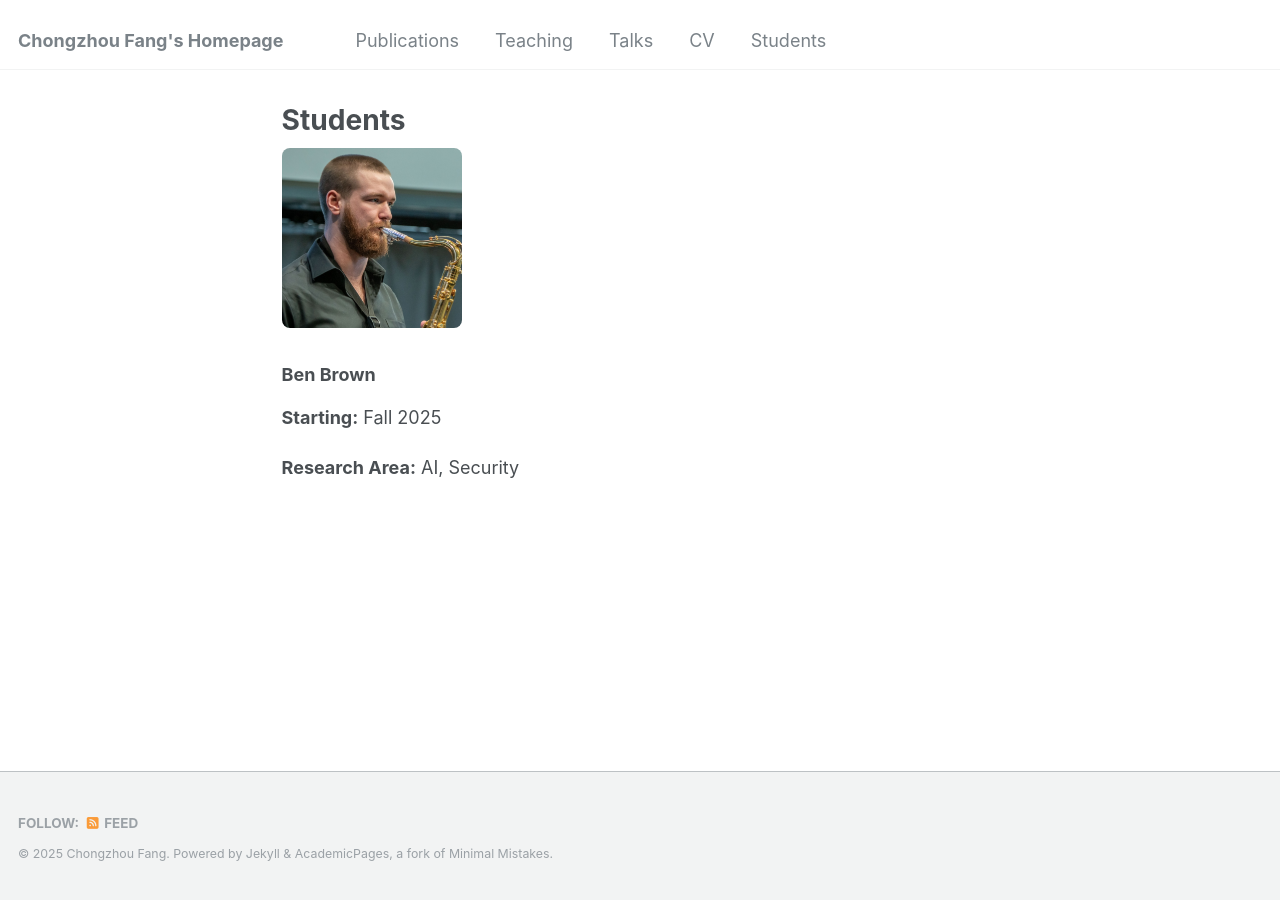
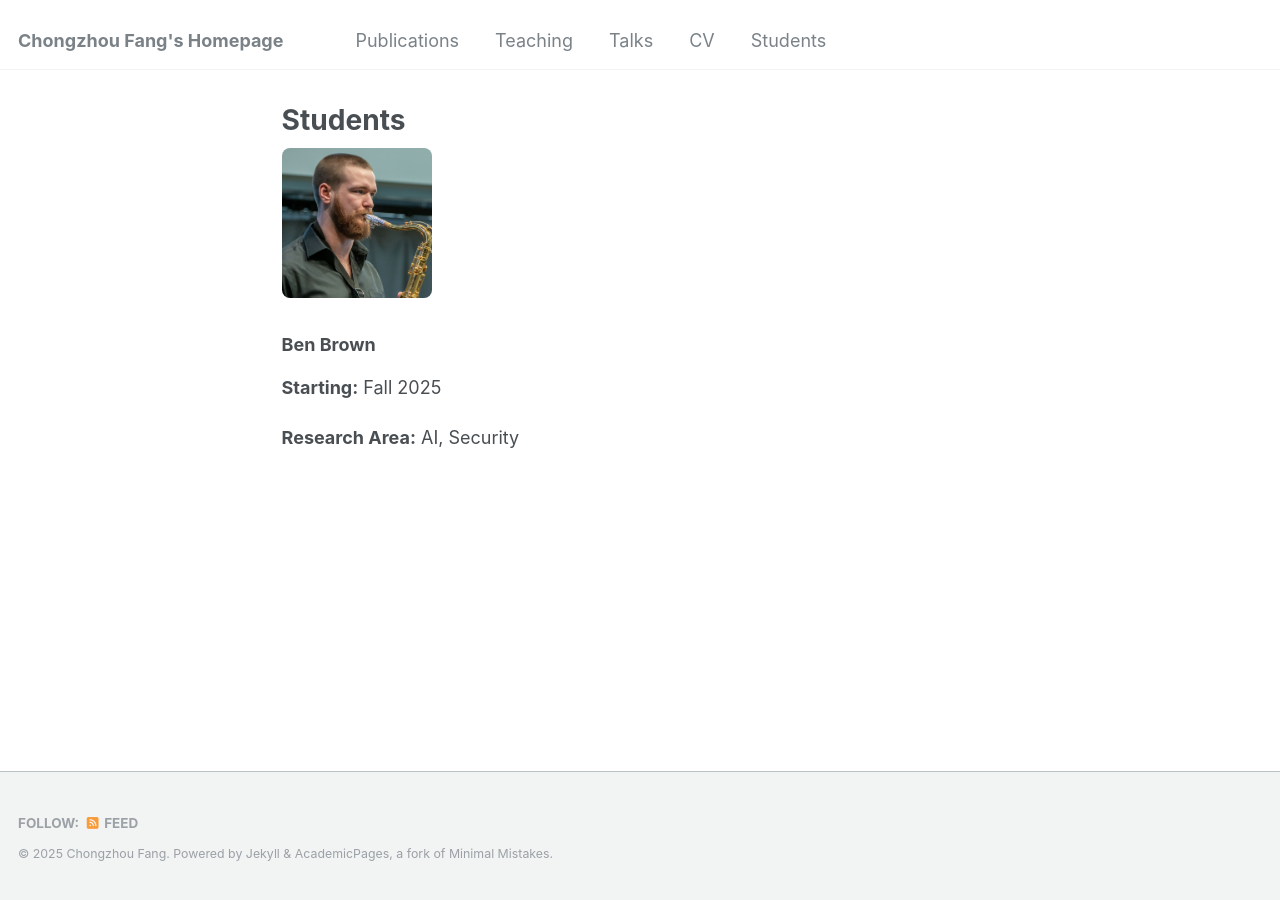
Before and after one commit to ChongzhouFang/ChongzhouFang.github.io, a Jekyll site: the page built from _pages/students.md, in a window 1280 px wide. Built offline with Jekyll 4.4.1, drawn with Linux system fonts in a browser that asks for light colours.

Commit message:
update student

```diff
--- a/_pages/students.md
+++ b/_pages/students.md
@@ -10,7 +10,7 @@ author_profile: false
   {% for student in site.students %}
     <div>
       {% if student.photo %}
-        <img src="{{ student.photo | relative_url }}" alt="{{ student.name }}" style="width:180px; height:auto; border-radius:8px;" />
+        <img src="{{ student.photo | relative_url }}" alt="{{ student.name }}" style="width:150px; height:auto; border-radius:8px;" />
       {% endif %}
       <h3>{{ student.name }}</h3>
       <p><strong>Starting:</strong> {{ student.starting }}</p>
```
